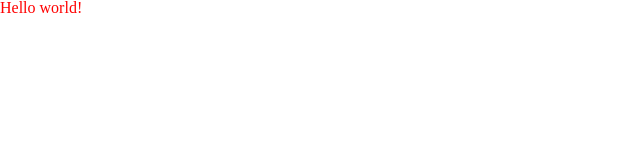
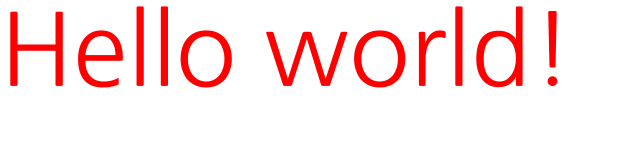
Before and after one commit to alfer91/starbucks, a plain HTML site: page index.html in a window 1280 px wide. Shown: the whole page, without its empty margins (0-640 px from the left). Drawn offline with nearby package versions, Linux system fonts and the light colour scheme.

Commit message:
Google Fonts

```diff
--- a/css/main.css
+++ b/css/main.css
@@ -1,3 +1,5 @@
 body {
   color: red;
+  font-size: 100px;
+  font-family: 'Nanum Gothic', sans-serif;
 }
--- a/index.html
+++ b/index.html
@@ -21,7 +21,10 @@
 
   <link rel="icon" href="./favicon.png"/>
   <link rel="stylesheet" href="https://cdn.jsdelivr.net/npm/reset-css@5.0.1/reset.min.css"/>
-  <link rel="stylesheet" href="./css/main.css"/>
+  <link rel="preconnect" href="https://fonts.googleapis.com">
+  <link rel="preconnect" href="https://fonts.gstatic.com" crossorigin>
+  <link href="https://fonts.googleapis.com/css2?family=Nanum+Gothic:wght@400;700&display=swap" rel="stylesheet">
+  <link rel="stylesheet" href="./css/main.css" />
 </head>
 <body>
   Hello world!
```
